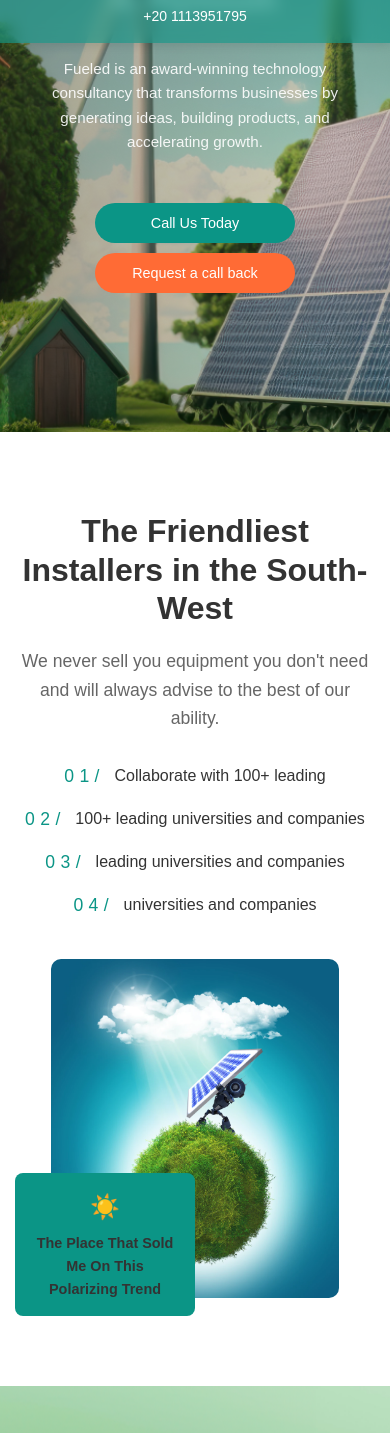
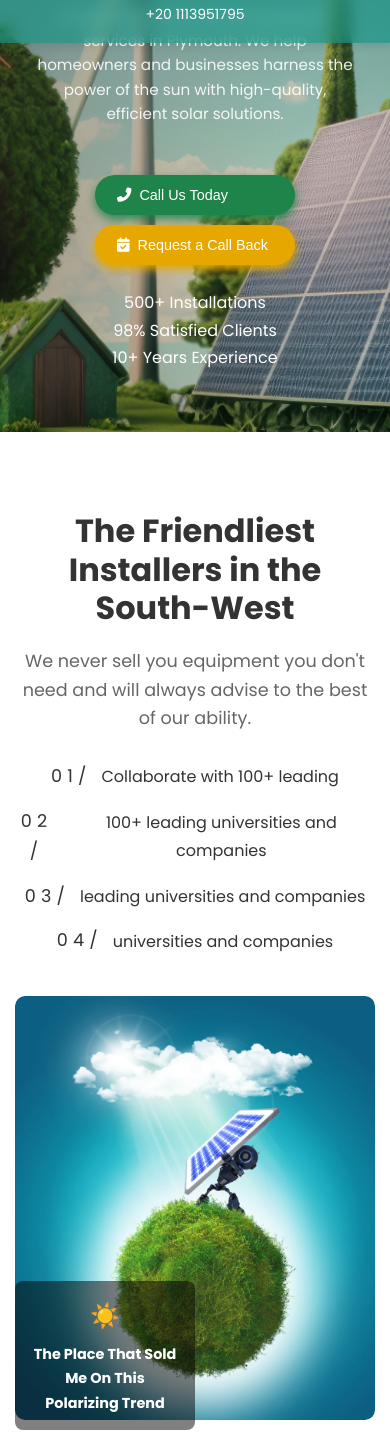
Before and after one commit to AbdulrahmanHabiba/Ecommerce-landingPage, a plain HTML site: page 1 page pure html & css/index.html in a window 390 px wide. Shown: the part 243-1676 px from the top of the page. Drawn offline with Linux system fonts and the light colour scheme.

Commit message:
Update some styles

```diff
--- a/1 page pure html & css/css/style.css
+++ b/1 page pure html & css/css/style.css
@@ -12,20 +12,29 @@ html {
 }
 
 :root {
-    --main-color: #0B9586;
-    --secondery-color: #FF6B35;
+    --primary-color: #1E8449;
+    --secondary-color: #27AE60;
+    --accent-color: #D5F5E3;
+    --text-color: #333333;
+    --text-light: #666666;
+    --background-light: #F8F9FA;
+    --background-dark: #196F3D;
+    --white: #FFFFFF;
+    --shadow: 0 5px 15px rgba(0, 0, 0, 0.1);
+    --transition: all 0.3s ease;
 }
 
 body {
-    font-family: 'Arial', sans-serif;
-    line-height: 1.6;
-    color: #333;
+    font-family: 'Poppins', sans-serif;
+    line-height: 1.7;
+    color: var(--text-color);
+    background-color: var(--white);
     overflow-x: hidden;
 }
 
 html, body {
-  max-width: 100vw;
-  overflow-x: hidden;
+    max-width: 100vw;
+    overflow-x: hidden;
 }
 
 /* ========================================
@@ -122,37 +131,80 @@ html, body {
     .section-text h2 {
         font-size: 2rem;
     }
+
+    .section-content {
+        flex-direction: column;
+        gap: 30px;
+        text-align: center;
+    }
+
+    .section-text {
+        order: 1;
+    }
+
+    .installers .installers-image,
+    .about .about-image,
+    .products .products-image,
+    .services .services-image {
+        order: 2;
+        width: 100%;
+    }
+
+    .installers .installers-image img,
+    .about .about-image img,
+    .products .products-image img,
+    .services .services-image img {
+        width: 100%;
+        max-width: 400px;
+        margin: 0 auto;
+        display: block;
+    }
+
+    .main-btn, .secondery-btn {
+        padding: 10px 24px;
+        font-size: 14px;
+    }
 }
 
 /* ========================================
    BUTTON STYLES
    ======================================== */
 .main-btn {
-    background-color: var(--main-color);
+    background-color: var(--primary-color);
     padding: 12px 34px;
-    border-radius: 108px;
-    border-color: transparent;
+    border-radius: 30px;
+    border: 2px solid transparent;
     color: white;
     cursor: pointer;
     font-size: 16px;
+    font-weight: 500;
+    display: inline-flex;
+    align-items: center;
+    gap: 8px;
     transition: all 0.3s ease;
+    box-shadow: 0 4px 10px rgba(30, 132, 73, 0.9);
 }
 
 .secondery-btn {
-    background-color: var(--secondery-color);
+     background-color: #e6a800;
     padding: 12px 34px;
-    border-radius: 108px;
-    border-color: transparent;
+    border-radius: 30px;
+    border: 2px solid transparent;
     color: white;
     cursor: pointer;
     font-size: 16px;
+    font-weight: 500;
+    display: inline-flex;
+    align-items: center;
+    gap: 8px;
     transition: all 0.3s ease;
+    box-shadow: 0 4px 10px #e6a800;
 }
 
 button:hover {
     background-color: transparent;
-    color: var(--main-color);
-    border: 2px solid var(--main-color);
+    color: white;
+    border: 2px solid var(--primary-color);
     transform: translateY(-2px);
     box-shadow: 0 5px 15px rgba(0, 0, 0, 0.2);
 }
@@ -387,7 +439,9 @@ button:hover {
     position: absolute;
     bottom: 30px;
     left: -40px;
-    background-color: var(--main-color);
+    background-color: rgba(7, 0, 0, 0.5); ;
+
+    color: white;
     padding: 15px;
     border-radius: 8px;
     max-width: 200px;
@@ -399,7 +453,6 @@ button:hover {
 }
 
 .callout-box p {
-    color: #333;
     font-size: 0.9rem;
     font-weight: bold;
 }
--- a/1 page pure html & css/index.html
+++ b/1 page pure html & css/index.html
@@ -40,6 +40,8 @@
     <main class="main">
         <section class="hero" id="home">
             <div class="container">
+                <div class="hero-wrapper">
+                    <div class="hero-content">
                         <div class="progress-indicator">
                             <span>01</span>
                             <div class="progress-line">
@@ -50,14 +52,28 @@
                             </div>
                             <span>04</span>
                         </div>
-                <div class="hero-content">
-                    <h1>Solar Panel Installers In Plymouth</h1>
-                    <p>Fueled is an award-winning technology consultancy that transforms businesses by generating ideas,
-                        building products, and accelerating growth.</p>
+                        <h1>Powering Your Future With <span class="highlight">Solar Energy</span></h1>
+                        <p>Professional solar panel installation services in Plymouth. We help homeowners and businesses harness the power of the sun with high-quality, efficient solar solutions.</p>
                         <div class="btns">
-                        <button class="main-btn">Call Us Today</button>
-                        <button class="secondery-btn">Request a call back</button>
+                            <button class="main-btn"><i class="fas fa-phone-alt"></i> Call Us Today</button>
+                            <button class="secondery-btn"><i class="fas fa-calendar-check"></i> Request a Call Back</button>
                         </div>
+                        <div class="hero-stats">
+                            <div class="stat-item">
+                                <span class="stat-number">500+</span>
+                                <span class="stat-text">Installations</span>
+                            </div>
+                            <div class="stat-item">
+                                <span class="stat-number">98%</span>
+                                <span class="stat-text">Satisfied Clients</span>
+                            </div>
+                            <div class="stat-item">
+                                <span class="stat-number">10+</span>
+                                <span class="stat-text">Years Experience</span>
+                            </div>
+                        </div>
+                    </div>
+
                 </div>
             </div>
         </section>
```
Also changed, not shown: 1 other file. Lines whose indentation alone changed are shown as unchanged.
